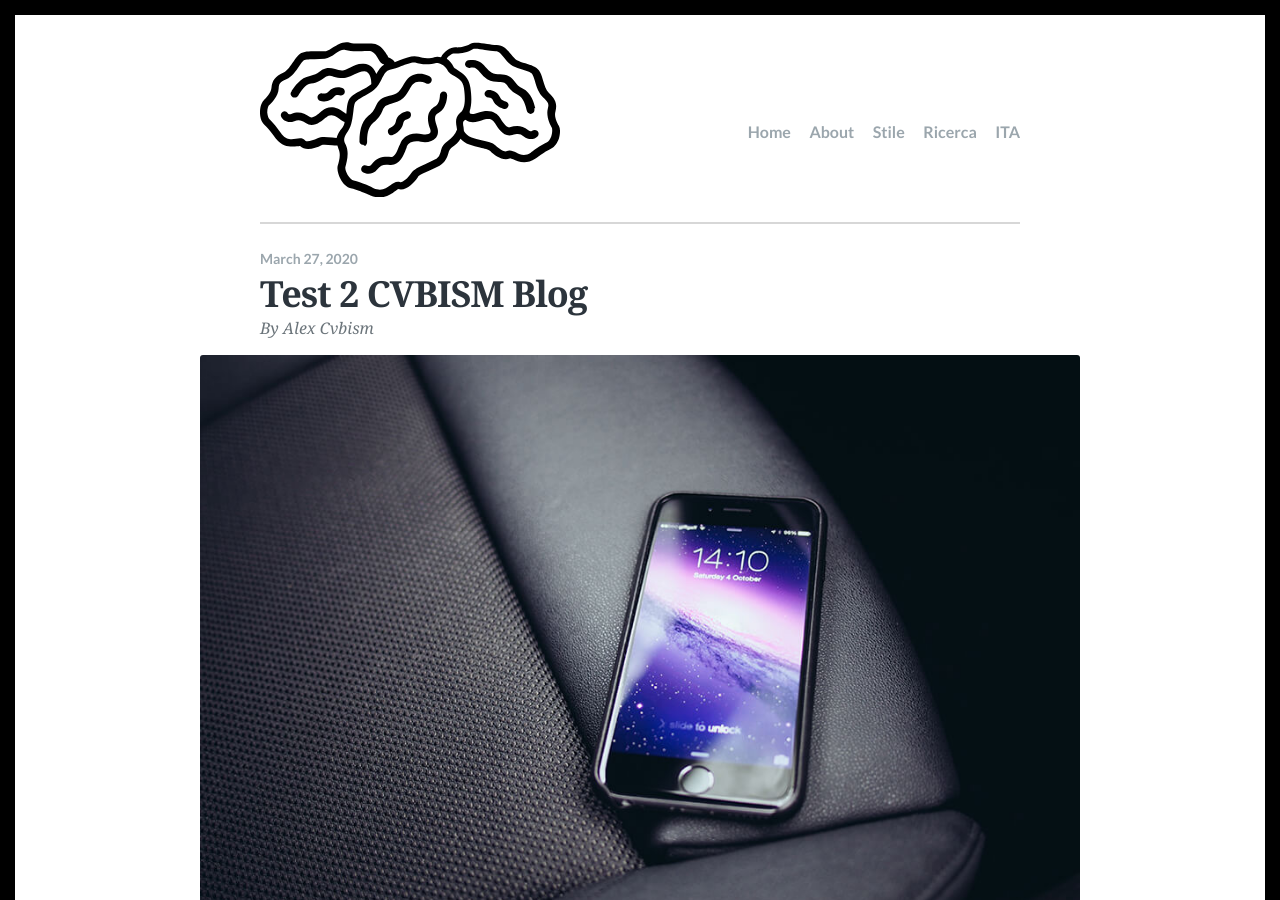
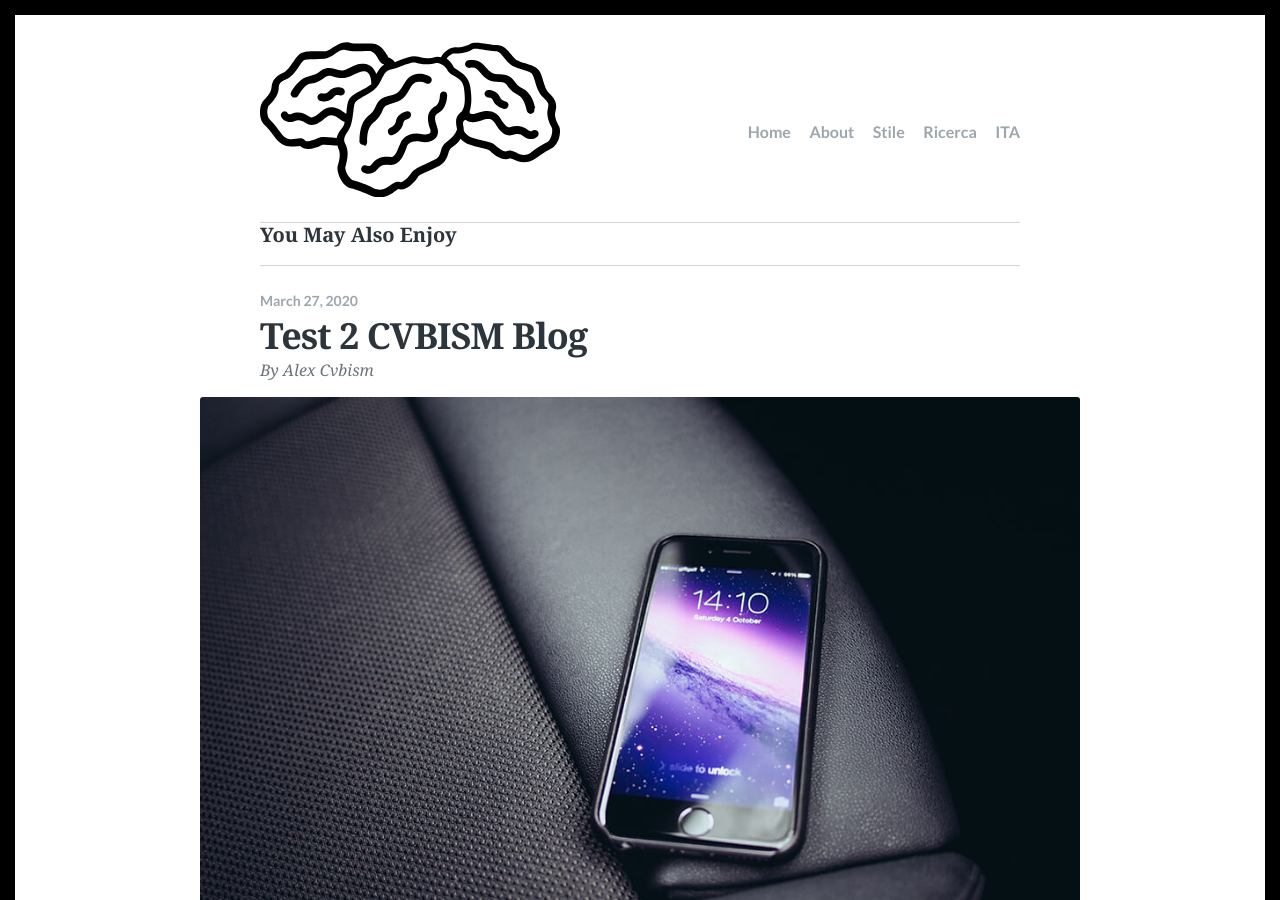
Before and after one commit to cvbism/Scriptor-Jekyll-Theme, a Jekyll site: the page built from index.html, in a window 1280 px wide and 900 px high. Built offline with Jekyll 4.4.1, drawn with Linux system fonts in a browser that asks for light colours; some web fonts are replaced; the list of posts is cut into pages by our own code.

Commit message:
Update index.html

```diff
--- a/index.html
+++ b/index.html
@@ -3,7 +3,46 @@
 ---
 
 <main class="main-content fadeInDown delay_075s">
-  <! carousel di immagini >
+  <!-- carousel di immagini -->
+  <!-- related posts -->
+  <div class="relatedPosts">
+
+<h4>You May Also Enjoy</h4>
+
+{% assign maxRelated = 4 %}
+{% assign minCommonTags =  2 %}
+{% assign maxRelatedCounter = 0 %}
+
+  {% for post in site.posts %}
+
+    {% assign sameTagCount = 0 %}
+    {% assign commonTags = '' %}
+
+    {% for tag in post.tags %}
+      {% if post.url != page.url %}
+        {% if page.tags contains tag %}
+          {% assign sameTagCount = sameTagCount | plus: 1 %}
+          {% capture tagmarkup %} <span class="label label-default">{{ tag }}</span> {% endcapture %}
+          {% assign commonTags = commonTags | append: tagmarkup %}
+        {% endif %}
+      {% endif %}
+    {% endfor %}
+
+    {% if sameTagCount >= minCommonTags %}
+      <div>
+      <h5><a href="{{ site.baseurl }}{{ post.url }}">{{ post.title }}{{ commonTags }}</a></h5>
+      </div>
+      {% assign maxRelatedCounter = maxRelatedCounter | plus: 1 %}
+      {% if maxRelatedCounter >= maxRelated %}
+        {% break %}
+      {% endif %}
+    {% endif %}
+
+  {% endfor %}
+
+</div>
+
+  <!--end related posts-->
 
   {% for post in paginator.posts %}
   <article class="post">
```
